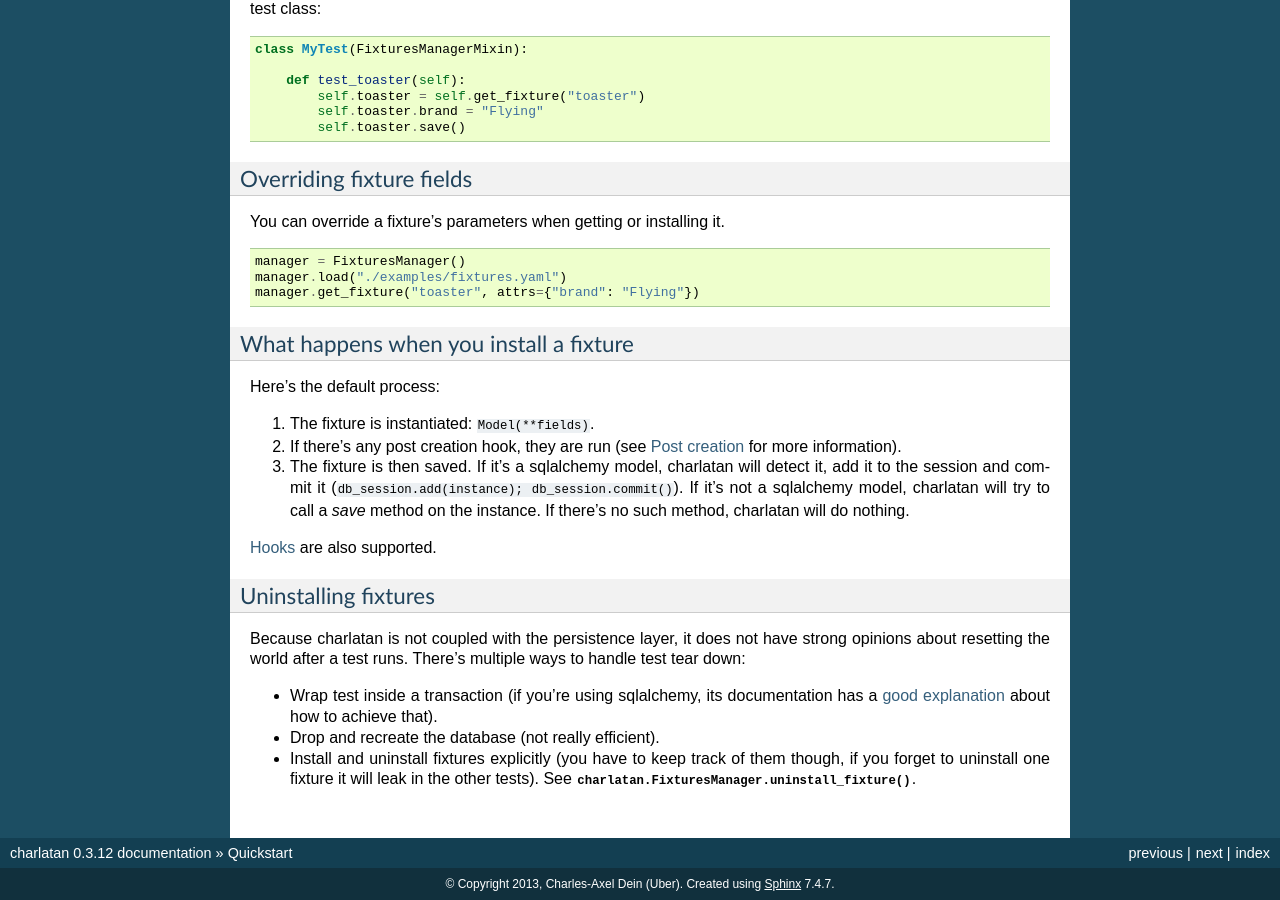
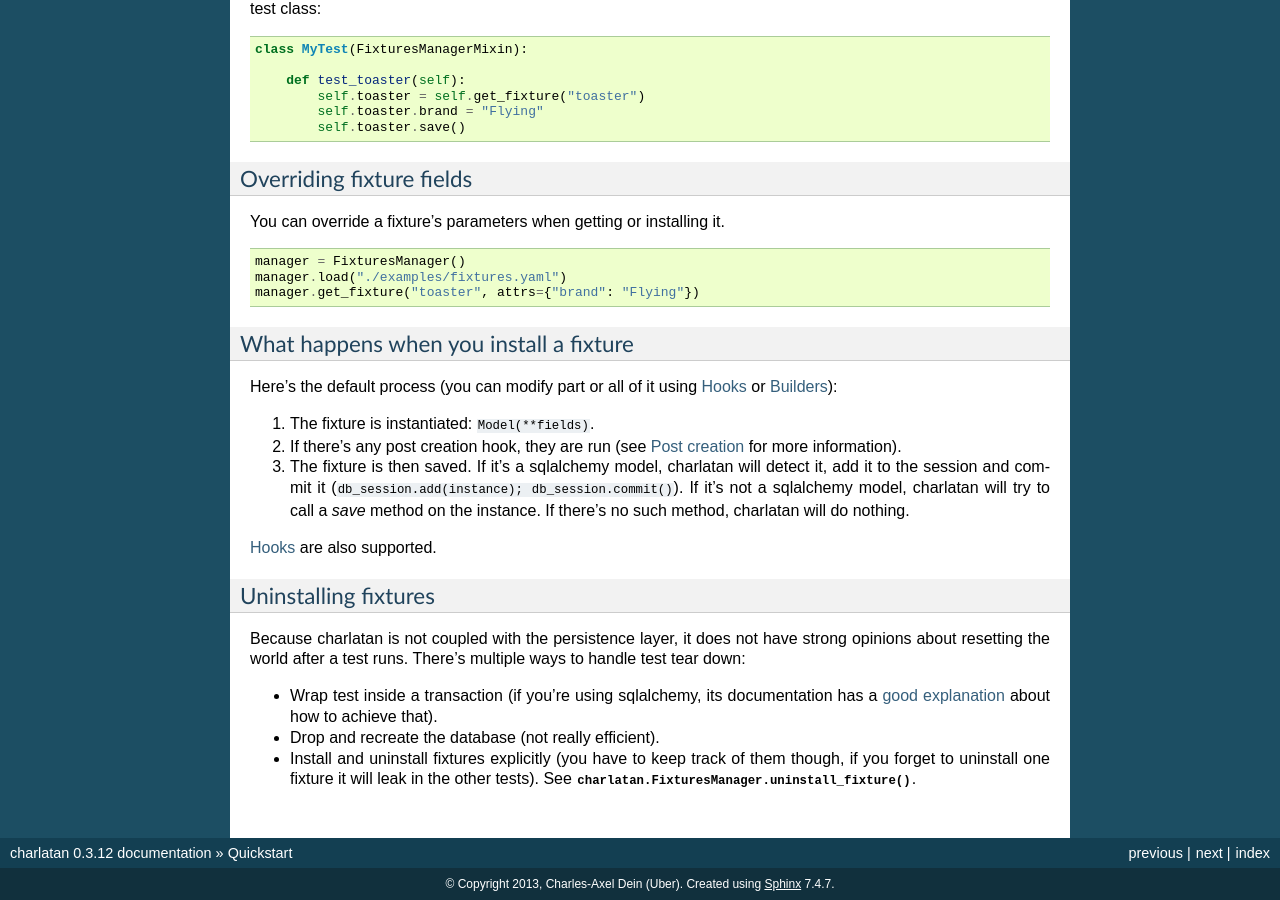
Before and after one commit to uber/charlatan, a Sphinx documentation site: the page built from docs/quickstart.rst, in a window 1280 px wide and 900 px high, scrolled down 2710 px. Built offline with Sphinx 7.4.7, drawn with Linux system fonts in a browser that asks for light colours; pages that are not in the unit, such as notebooks, are missing from menus.

```diff
--- a/docs/builders.rst
+++ b/docs/builders.rst
@@ -1,3 +1,5 @@
+.. _builders:
+
 Builders
 ========
 
--- a/docs/index.rst
+++ b/docs/index.rst
@@ -36,6 +36,7 @@ Contents
    installation
    quickstart
    file-format
+   database
    hooks
    builders
    api-reference
--- a/docs/quickstart.rst
+++ b/docs/quickstart.rst
@@ -167,7 +167,8 @@ You can override a fixture's parameters when getting or installing it.
 What happens when you install a fixture
 """""""""""""""""""""""""""""""""""""""
 
-Here's the default process:
+Here's the default process (you can modify part or all of it using :ref:`hooks`
+or :ref:`builders`):
 
 1. The fixture is instantiated: ``Model(**fields)``.
 2. If there's any post creation hook, they are run (see :ref:`post_creation`
```
